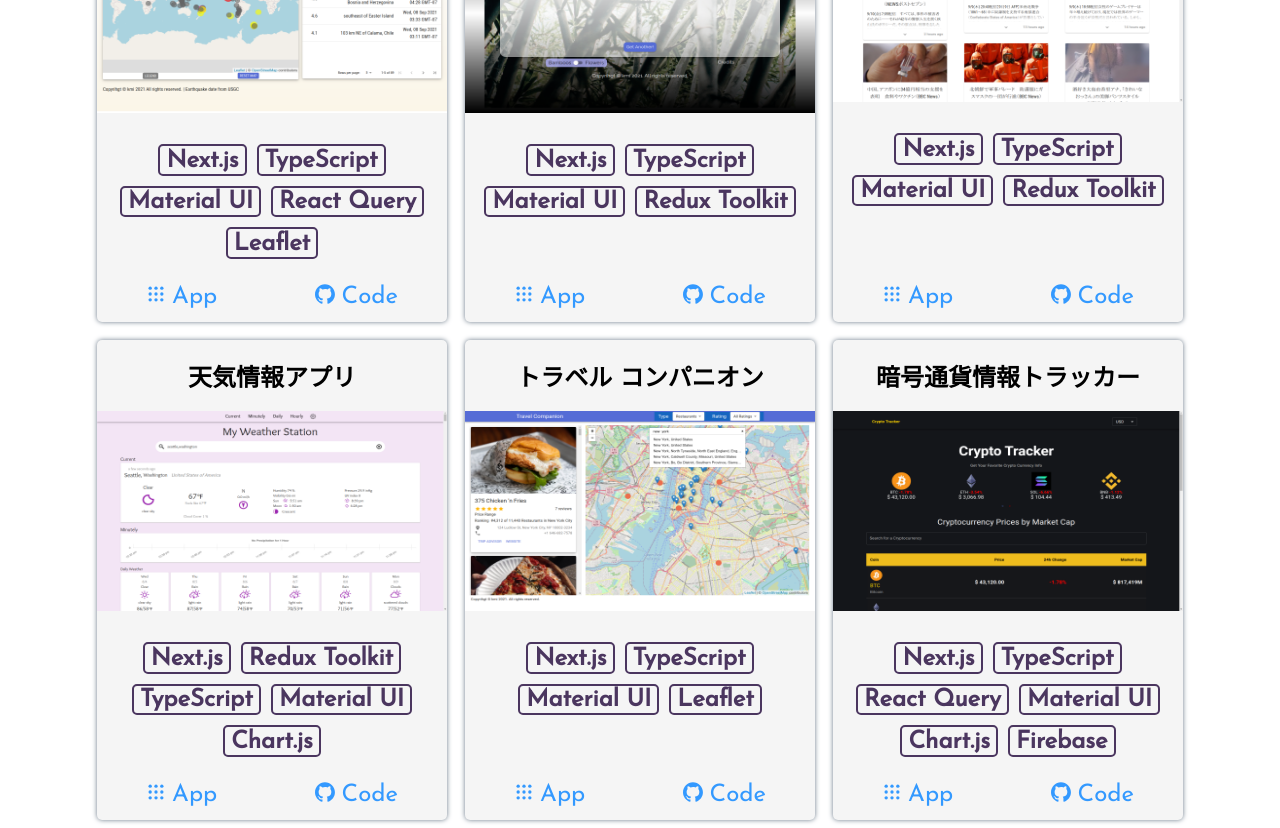
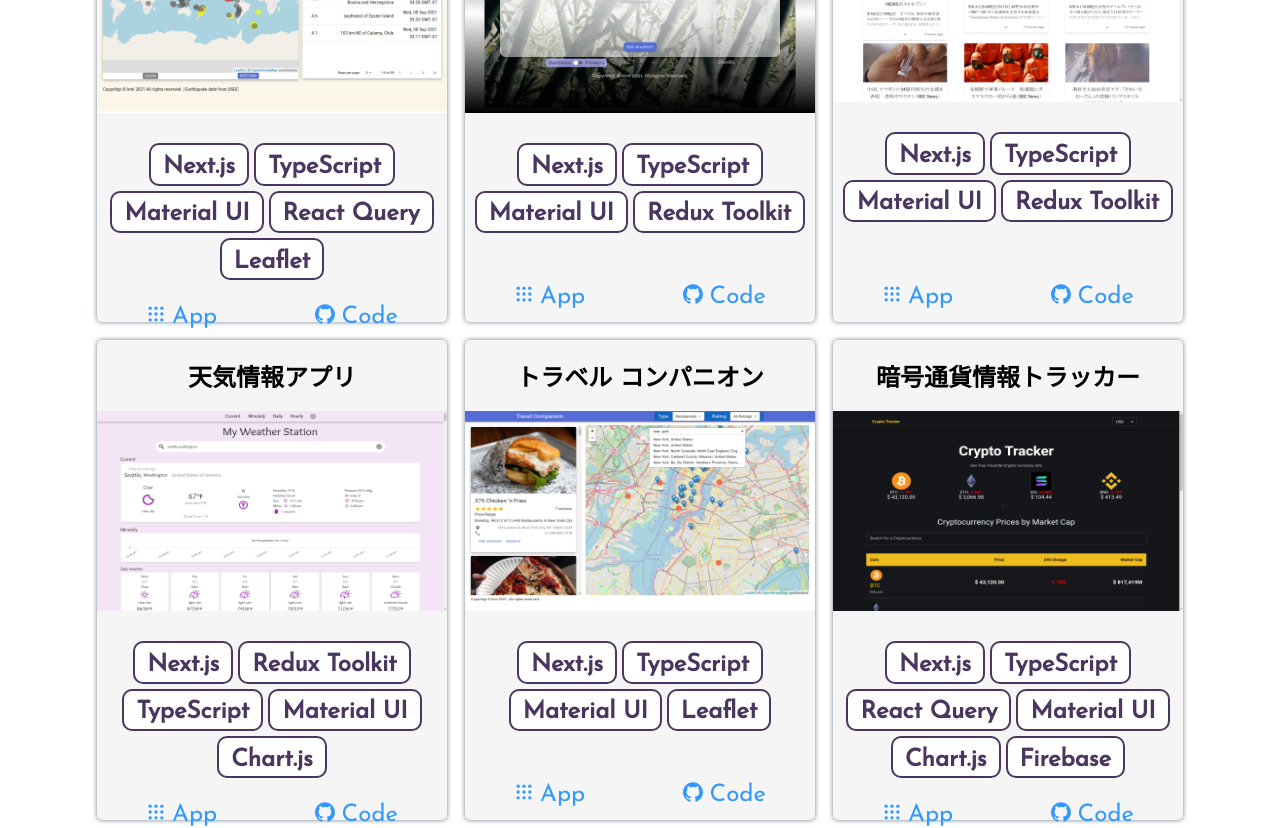
Before and after one commit to kmi2170/portfolio-v2, a Next.js app: page / in a window 1280 px wide. Shown: the part 1160-1988 px from the top of the page. Built offline with nearby package versions, Linux system fonts and the light colour scheme.

Commit message:
use common Tags, Tag

```diff
--- a/src/components/Projects/Project/Modal/ModalContent.tsx
+++ b/src/components/Projects/Project/Modal/ModalContent.tsx
@@ -8,7 +8,6 @@ import {
   ProjectName,
   ProjectImg,
   Links,
-  Tags,
   Description,
   SubTitle,
   Features,
@@ -17,6 +16,7 @@ import {
 import { AppIcon, CloseIcon, GithubIcon } from "../../../../assets/icons";
 import { theme } from "../../../../styles/globalStyles";
 import { Dot } from "../../../common/dot";
+import { Tags, Tag } from "../../../common/tag";
 
 interface ModalContentProps {
   project: DataProject;
@@ -59,7 +59,7 @@ const ModalContent = ({ project, closeModal, lang }: ModalContentProps) => {
 
         <Tags>
           {project?.tags.map((tag, i) => (
-            <span key={tag + i}>{tag}</span>
+            <Tag key={tag + i}>{tag}</Tag>
           ))}
         </Tags>
 
--- a/src/components/Projects/Project/Modal/styles.ts
+++ b/src/components/Projects/Project/Modal/styles.ts
@@ -72,23 +72,14 @@ export const Links = styled.div`
   }
 `;
 
-export const Tags = styled.div`
-  display: flex;
-  flex-direction: row;
-  flex-wrap: wrap;
-  justify-content: center;
-  align-items: center;
-  gap: 5px;
-
-  span {
-    font-size: 0.85rem;
-    font-weight: 600;
-    color: #4b365f;
-    padding: 0.25rem 0.5rem 0.05rem 0.5rem;
-    border: 2px solid #4b365f;
-    border-radius: 5px;
-  }
-`;
+// export const Tags = styled.div`
+//   display: flex;
+//   flex-direction: row;
+//   flex-wrap: wrap;
+//   justify-content: center;
+//   align-items: center;
+//   gap: 5px;
+// `;
 
 export const Description = styled.div`
   width: 90%;
--- a/src/components/Projects/Project/Project.tsx
+++ b/src/components/Projects/Project/Project.tsx
@@ -5,8 +5,9 @@ import { motion, useAnimation } from "framer-motion";
 
 import { DataProject, Lang } from "../../../lib/types";
 import ModalContent from "./Modal/ModalContent";
-import { Wrapper, ProjectName, ProjectMain, Tags, Links } from "./styles";
+import { Wrapper, ProjectName, ProjectMain, Links } from "./styles";
 import { AppIcon, GithubIcon } from "../../../assets/icons";
+import { Tag, Tags } from "../../common/tag";
 
 Modal.setAppElement("#__next");
 interface ProjectProps {
@@ -78,9 +79,10 @@ const Project = ({ project, lang }: ProjectProps) => {
             alt={project?.name[lang]}
           />
         </motion.div>
-        <Tags>
+
+        <Tags marginTop="1rem">
           {project?.tags.map((tag, i) => (
-            <span key={tag + i}>{tag}</span>
+            <Tag key={tag + i}>{tag}</Tag>
           ))}
         </Tags>
       </ProjectMain>
--- a/src/components/Projects/Projects.tsx
+++ b/src/components/Projects/Projects.tsx
@@ -11,10 +11,10 @@ import {
   Container,
   Description,
   SelectTags,
-  Tag,
 } from "./styles";
 import { GithubIcon } from "../../assets/icons";
 import { MotionWrapper } from "../../wrapper";
+import { Tags, Tag } from "../common/tag";
 
 interface ProjectsProps {
   projects: DataProject[];
@@ -81,16 +81,16 @@ const Projects = ({ projects, lang }: ProjectsProps) => {
 
       <Description>
         <p>This site is built with</p>
-        <div>
+        <Tags>
           {[
             "Next.js",
             "styled-components",
             "SANITY (CMS)",
             "Framer Motion (animation)",
           ].map((tag) => (
-            <span key={tag}>{tag}</span>
+            <Tag key={tag}>{tag}</Tag>
           ))}
-        </div>
+        </Tags>
       </Description>
     </Wrapper>
   );
--- a/src/components/Projects/styles.ts
+++ b/src/components/Projects/styles.ts
@@ -44,20 +44,22 @@ export const SelectTags = styled.div`
   gap: 10px;
 `;
 
-export const Tag = styled.div<{ isSelected: boolean }>`
-  padding: 0.4rem 0.5rem 0.2rem 0.5rem;
-  border-radius: 10px;
-  font-size: 1rem;
-  font-weight: 600;
+// export const Tag = styled.div<{ isSelected?: boolean }>`
+//   padding: 0.4rem 0.5rem 0.2rem 0.5rem;
+//   border-radius: 10px;
+//   font-size: 1rem;
+//   font-weight: 600;
 
-  /* &:hover {
-    cursor: pointer;
-  } */
+//   /* &:hover {
+//     cursor: pointer;
+//   } */
 
-  color: ${({ isSelected }) => (isSelected ? "white" : "#4b365f")};
-  background-color: ${({ isSelected }) => (isSelected ? "#4b365f" : "white")};
-  border: 2px solid ${({ isSelected }) => (isSelected ? "none" : "#4b365f")};
-`;
+//   color: ${({ isSelected = false }) => (isSelected ? "white" : "#4b365f")};
+//   background-color: ${({ isSelected = false }) =>
+//     isSelected ? "#4b365f" : "white"};
+//   border: 2px solid
+//     ${({ isSelected = false }) => (isSelected ? "none" : "#4b365f")};
+// `;
 
 export const Description = styled.div`
   text-align: center;
--- /dev/null
+++ b/src/components/common/tag.ts
@@ -0,0 +1,32 @@
+import styled from "styled-components";
+
+export const Tag = styled.div<{ isSelected?: boolean }>`
+  padding: 0.4rem 0.5rem 0.2rem 0.5rem;
+  border-radius: 10px;
+  font-size: 1rem;
+  font-weight: 600;
+
+  /* &:hover {
+    cursor: pointer;
+  } */
+
+  color: ${({ isSelected = false }) => (isSelected ? "white" : "#4b365f")};
+  background-color: ${({ isSelected = false }) =>
+    isSelected ? "#4b365f" : "white"};
+  border: 2px solid
+    ${({ isSelected = false }) => (isSelected ? "none" : "#4b365f")};
+`;
+
+export const Tags = styled.div<{
+  marginTop?: string;
+  marginBottom?: string;
+}>`
+  margin-top: ${({ marginTop = "0rem" }) => marginTop};
+  margin-bottom: ${({ marginBottom = "0rem" }) => marginBottom};
+  display: flex;
+  flex-direction: row;
+  flex-wrap: wrap;
+  justify-content: center;
+  align-items: center;
+  gap: 5px;
+`;
```
